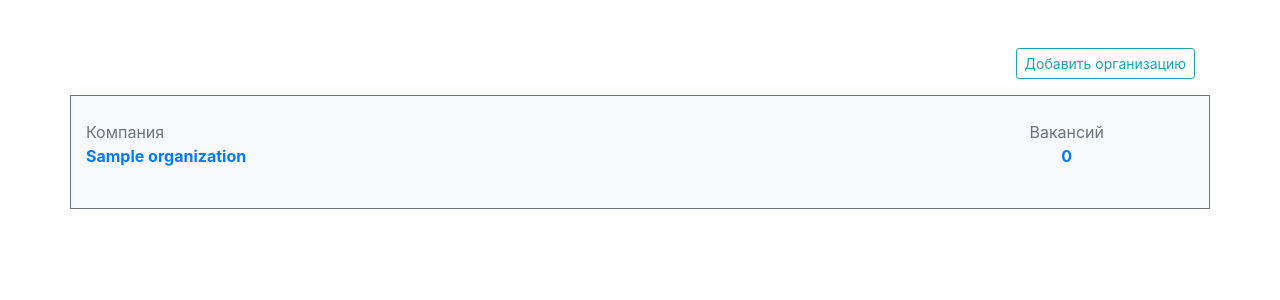
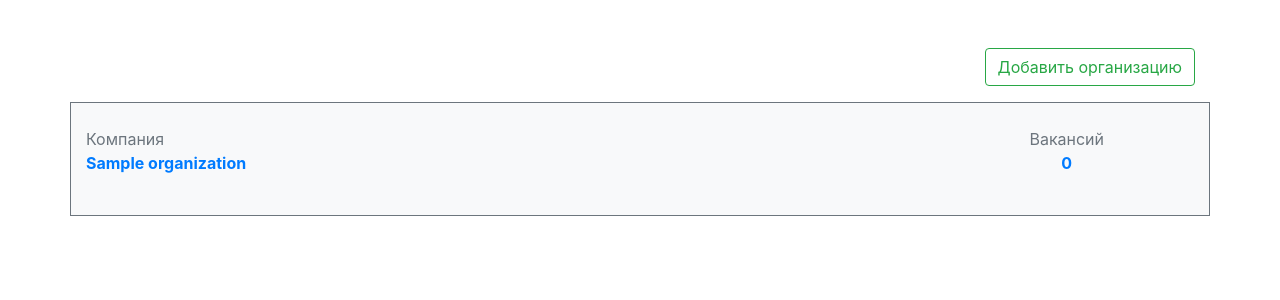
Before and after one commit to narmatov-asylbek/job-project, a Django app: page /organizations/ in a window 1280 px wide. Shown: the part 56-356 px from the top of the page. Run offline with Django 3.2, Linux system fonts and the light colour scheme; tables that the repository leaves empty hold one stand-in row (values such as "Sample post"); data that the repository does not hold is empty.

```diff
--- a/templates/organizations/organization_list.html
+++ b/templates/organizations/organization_list.html
@@ -16,7 +16,7 @@
         <div class="container">
             <div class="row">
                 <div class="col-md-3 offset-md-9 text-right">
-                    <a href="{% url 'organizations:organization-create' %}" class="btn btn-outline-info btn-sm">Добавить
+                    <a href="{% url 'organizations:organization-create' %}" class="btn btn-outline-success">Добавить
                     организацию</a></div>
             </div>
             <div class="spacer mt-3"></div>
@@ -36,6 +36,10 @@
                             </div>
                         </a>
                     </div>
+                    {% empty %}
+                    <div class="col-md-12">
+                        {% include 'includes/empty_list.html' %}
+                    </div>
                 {% endfor %}
             </div>
 
```
